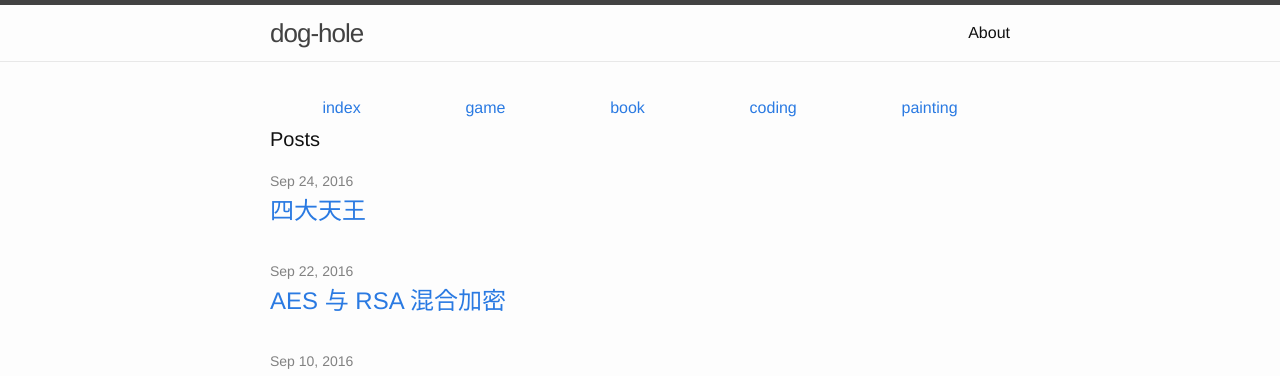
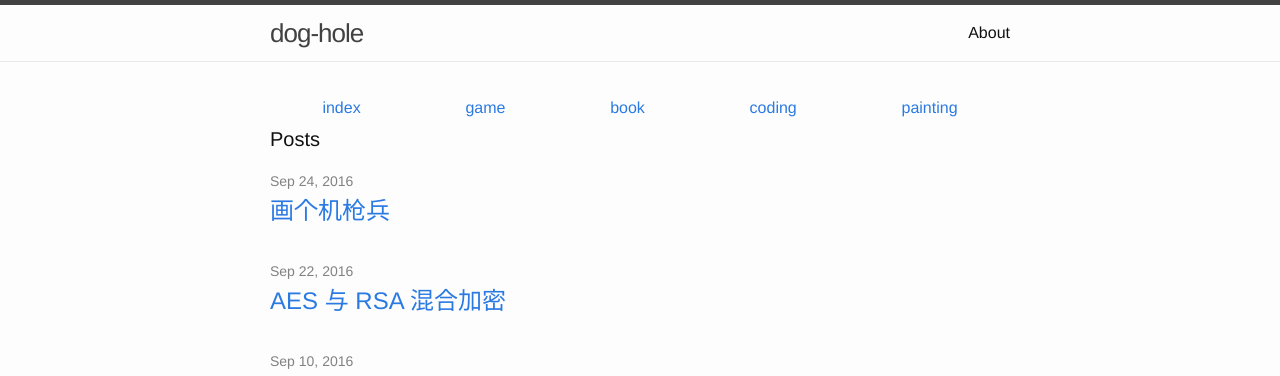
Before and after one commit to Crazydogs/Crazydogs.github.io, a Jekyll site: the page built from index.html, in a window 1280 px wide. Shown: the top 376 px of the page. Built offline with Jekyll 4.4.1, drawn with Linux system fonts in a browser that asks for light colours.

Commit message:
new post

```diff
--- a/_posts/2016-9-24-画个机枪兵.markdown
+++ b/_posts/2016-9-24-画个机枪兵.markdown
@@ -1,6 +1,6 @@
 ---
 layout: post
-title:  "四大天王"
+title:  "画个机枪兵"
 date:   2016-9-24 8:11:00
 category: painting
 ---
```
